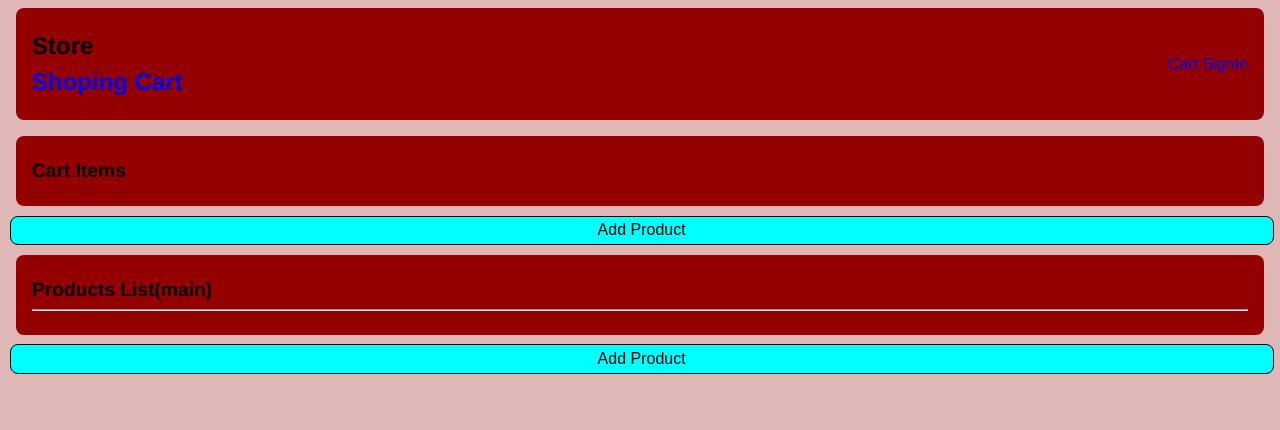
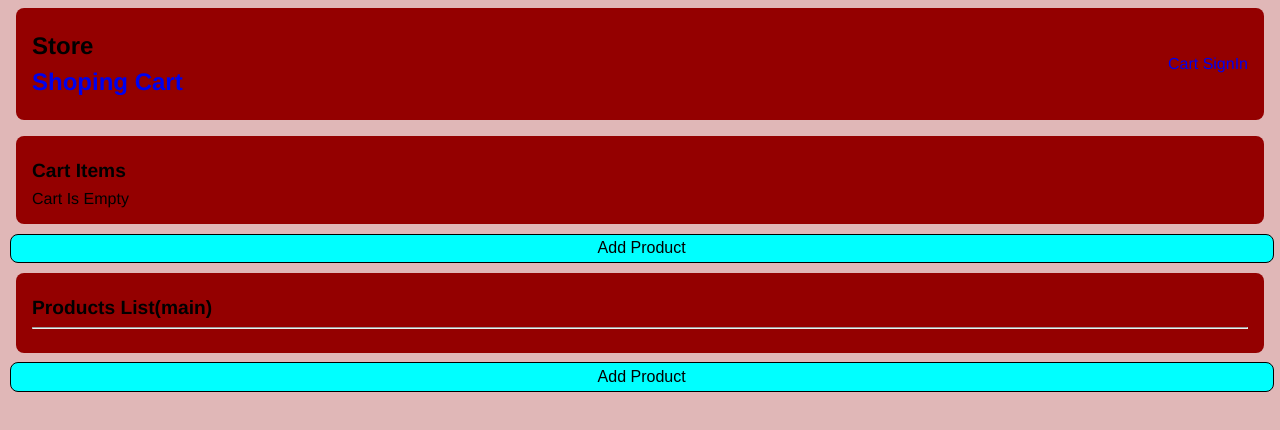
Before and after one commit to evegyzbirun/custom-store, a React (Create React App) app: page / in a window 1280 px wide. Shown: the top 430 px of the page. Built offline with nearby package versions, Linux system fonts and the light colour scheme.

Commit message:
working on cart

```diff
--- a/src/components/App.js
+++ b/src/components/App.js
@@ -1,25 +1,36 @@
-import React from "react";
+import React, { useState } from "react";
 import Basket from "./Basket";
 import Header from "./Header";
-// import Main from "./Main";
+import PropTypes from "prop-types";
 import ProductControl from "./ProductControl";
+import ProductList from './ProductList';
 
 
 
 function App() {
+  const { products } = ProductList;
+  const [cartItems, setCartItems] = useState([]);
+  const onAdd = (product) => {
+    const exit = cartItems.find(x => x.id === product.id);
+    if(exit) {
+      setCartItems(cartItems.map(x => x.id === product.id ? {...exit, qty: exit.qty +1 } :x
+        )
+      );
+    } else {
+      setCartItems([...cartItems, {...products, qty: 1}])
+    }
+  }
 
 
   return (
-
-
     <div className="App">
       <Header></Header>
       <div className="row">
         {/* <Main></Main> */}
         {/* <ProductControl></ProductControl> */}
-        <Basket></Basket>
+        <Basket onAdd={onAdd} cartItems={cartItems}></Basket>
       </div>
-      <ProductControl></ProductControl>
+      <ProductControl onAdd={onAdd} products={products}></ProductControl>
     </div>
 
 
--- a/src/components/Basket.js
+++ b/src/components/Basket.js
@@ -2,10 +2,15 @@ import React from "react";
 
 
 function Basket(props) {
+
+  const {cartItems} = props
   return (
 
     <aside className="block col-1">
       <h2>Cart Items</h2>
+      <div>
+        {cartItems.length === 0 && <div>Cart Is Empty</div>}
+      </div>
     </aside>
 
   );
```
